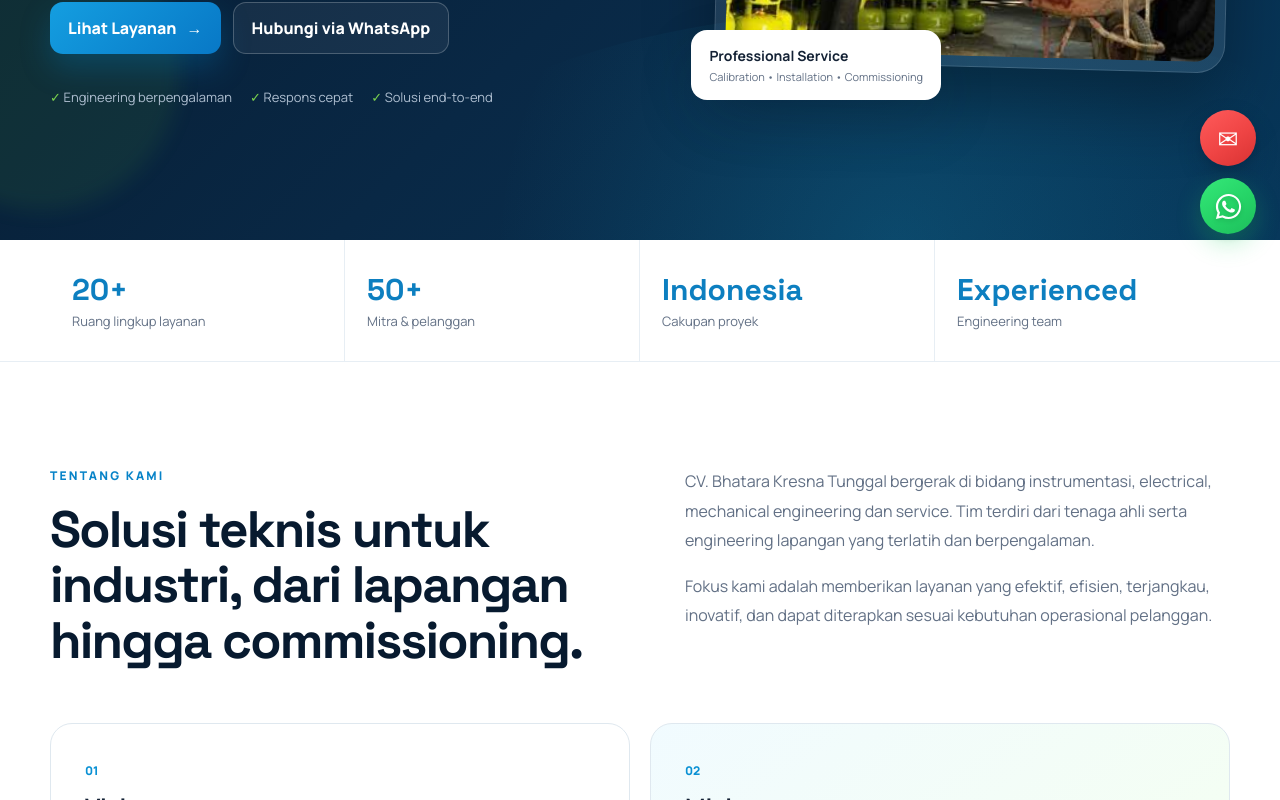
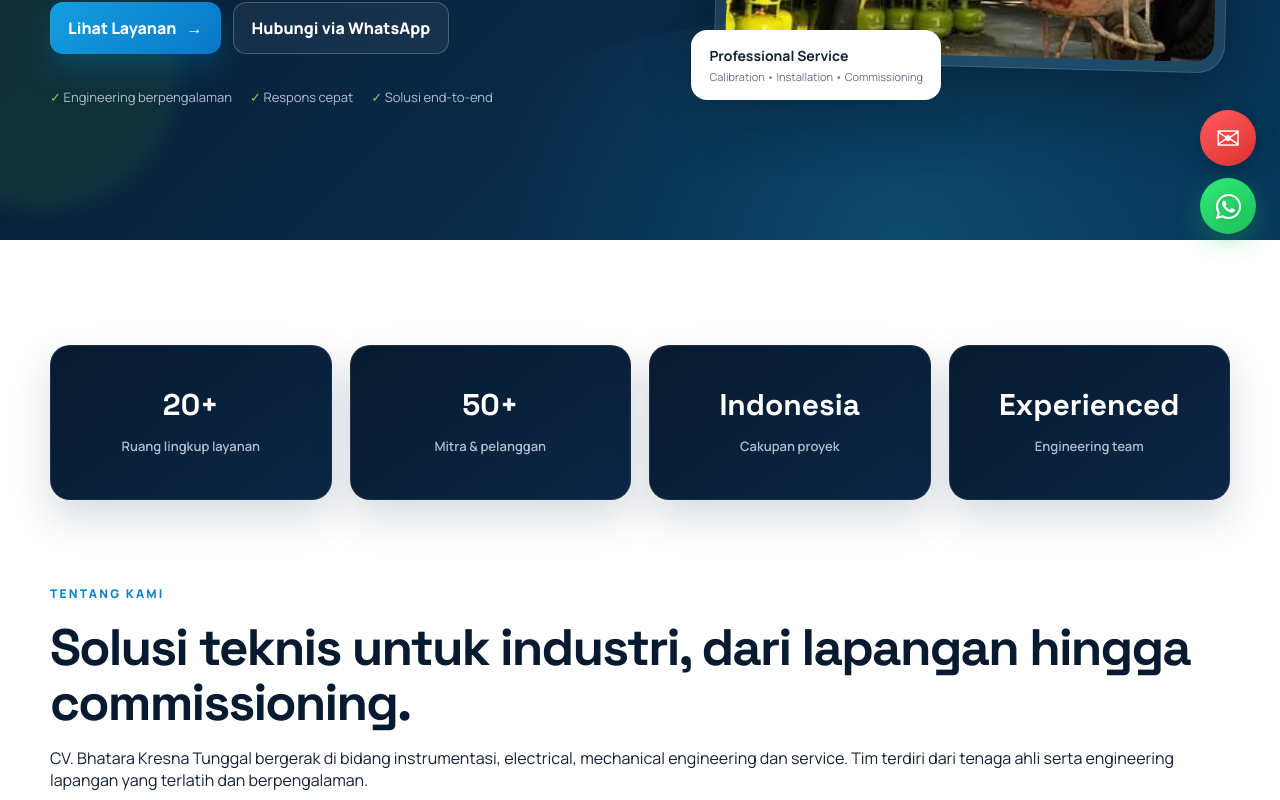
Before and after one commit to athenszz00/bkt-company-profile, a React (Vite) app: page / in a window 1280 px wide. Shown: the part 540-1340 px from the top of the page. Built offline with nearby package versions, Linux system fonts and the light colour scheme.

Commit message:
Update about highlights card design

```diff
--- a/src/main.jsx
+++ b/src/main.jsx
@@ -359,37 +359,6 @@ function App() {
         </section>
 
         {/* =====================================================
-            STATS
-        ===================================================== */}
-
-        <section className="stats">
-
-          <div className="container stats__grid">
-
-            {highlights.map(
-              ([number, label]) => (
-
-                <div
-                  className="stat"
-                  key={label}
-                >
-                  <strong>
-                    {number}
-                  </strong>
-
-                  <span>
-                    {label}
-                  </span>
-                </div>
-
-              )
-            )}
-
-          </div>
-
-        </section>
-
-        {/* =====================================================
             ABOUT
         ===================================================== */}
 
@@ -397,6 +366,34 @@ function App() {
           id="about"
           className="section about"
         >
+
+          {/* HIGHLIGHTS */}
+
+          <div className="container about-highlights">
+
+            {highlights.map(([number, label], index) => (
+
+              <article
+                className="about-highlight-card"
+                key={label}
+              >
+
+                <strong>
+                  {number}
+                </strong>
+
+                <p>
+                  {label}
+                </p>
+
+              </article>
+
+            ))}
+
+          </div>
+
+
+          {/* ABOUT CONTENT */}
 
           <div className="container about__grid">
 
@@ -435,13 +432,12 @@ function App() {
 
           </div>
 
+
+          {/* VISION MISSION */}
+
           <div className="container vision-grid">
 
             <article className="vision-card">
-
-              <span>
-                01
-              </span>
 
               <h3>
                 Visi
@@ -457,10 +453,6 @@ function App() {
             </article>
 
             <article className="vision-card vision-card--accent">
-
-              <span>
-                02
-              </span>
 
               <h3>
                 Misi
@@ -592,9 +584,6 @@ function App() {
                     />
 
                     <div className="creative-project-card__overlay">
-                      <span>
-                        {String(projectNumber).padStart(2, '0')}
-                      </span>
 
                       <h3>{item.title}</h3>
                       <p>{item.subtitle}</p>
@@ -759,28 +748,28 @@ function App() {
               Quick Links
             </h3>
 
-            <button
-              onClick={() => go('home')}
-            >
+            <button onClick={() => go('home')}>
+              <span className="footer__menu-text">
                 Beranda
+              </span>
             </button>
 
-            <button
-              onClick={() => go('about')}
-            >
+            <button onClick={() => go('about')}>
+              <span className="footer__menu-text">
                 Tentang Kami
+              </span>
             </button>
 
-            <button
-              onClick={() => go('projects')}
-            >
+            <button onClick={() => go('projects')}>
+              <span className="footer__menu-text">
                 Portofolio
+              </span>
             </button>
 
-            <button
-              onClick={() => go('clients')}
-            >
+            <button onClick={() => go('clients')}>
+              <span className="footer__menu-text">
                 Mitra & Pelanggan
+              </span>
             </button>
 
           </div>
@@ -793,28 +782,28 @@ function App() {
               Layanan
             </h3>
 
-            <button
-              onClick={() => go('services')}
-            >
+            <button onClick={() => go('services')}>
+              <span className="footer__menu-text">
                 Instrumentasi Industri
+              </span>
             </button>
 
-            <button
-              onClick={() => go('services')}
-            >
+            <button onClick={() => go('services')}>
+              <span className="footer__menu-text">
                 Electrical & Mechanical
+              </span>
             </button>
 
-            <button
-              onClick={() => go('services')}
-            >
+            <button onClick={() => go('services')}>
+              <span className="footer__menu-text">
                 SPPBE & LPG Support
+              </span>
             </button>
 
-            <button
-              onClick={() => go('services')}
-            >
+            <button onClick={() => go('services')}>
+              <span className="footer__menu-text">
                 Engineering & Maintenance
+              </span>
             </button>
 
           </div>
@@ -836,17 +825,21 @@ function App() {
                 📞
               </span>
 
+              <span className="footer__link-text">
                 +62 822 1848 5849
+              </span>
             </a>
 
-            <a
-              href="mailto:lazuardi.bkt@gmail.com"
-            >
+            <a href="mailto:lazuardi.bkt@gmail.com">
+
               <span className="footer__emoji-icon">
                 📧
               </span>
 
+              <span className="footer__link-text">
                 lazuardi.bkt@gmail.com
+              </span>
+
             </a>
 
             <p className="footer__address">
@@ -855,9 +848,11 @@ function App() {
                 📍
               </span>
 
+              <span className="footer__link-text">
                 Jl. Pasir Kumeli,
                 Kota Cimahi,
                 Jawa Barat 40511
+              </span>
 
             </p>
 
--- a/src/styles.css
+++ b/src/styles.css
@@ -534,45 +534,150 @@ img {
 
 
 /* =========================================================
-   STATS
-========================================================= */
-
-.stats {
-  background: white;
-
-  border-bottom: 1px solid #e7eef4;
-}
-
-.stats__grid {
+   HIGHLIGHTS CARDS
+========================================================= */
+
+.highlights-section {
+  position: relative;
+
+  padding: 42px 0 58px;
+
+  background: #f4f8fb;
+}
+
+
+/* GRID */
+
+.highlights-grid {
   display: grid;
 
-  grid-template-columns: repeat(4, 1fr);
-}
-
-.stat {
-  padding: 30px 22px;
-
-  border-right: 1px solid #e7eef4;
-}
-
-.stat:last-child {
-  border-right: 0;
-}
-
-.stat strong {
+  grid-template-columns: repeat(4, minmax(0, 1fr));
+
+  gap: 18px;
+}
+
+
+/* CARD */
+
+.highlight-card {
+  position: relative;
+
+  min-height: 155px;
+
+  padding: 26px 24px;
+
+  overflow: hidden;
+
+  border: 1px solid #e3ebf1;
+  border-radius: 20px;
+
+  background: #ffffff;
+
+  box-shadow:
+    0 12px 35px rgba(7, 26, 47, 0.07);
+
+  transition:
+    transform 0.3s ease,
+    box-shadow 0.3s ease,
+    border-color 0.3s ease;
+}
+
+
+/* GARIS AKSEN ATAS */
+
+.highlight-card::before {
+  content: "";
+
+  position: absolute;
+
+  top: 0;
+  left: 24px;
+
+  width: 42px;
+  height: 3px;
+
+  border-radius: 0 0 999px 999px;
+
+  background:
+    linear-gradient(
+      90deg,
+      var(--blue),
+      var(--green)
+    );
+
+  transition:
+    width 0.35s ease;
+}
+
+
+/* NOMOR KECIL 01, 02, 03, 04 */
+
+.highlight-card__number {
   display: block;
 
-  font-family: 'Space Grotesk', sans-serif;
-
-  font-size: 30px;
-
-  color: #0d7fc0;
-}
-
-.stat span {
+  margin-bottom: 18px;
+
+  font-size: 10px;
+  font-weight: 800;
+
+  letter-spacing: 0.16em;
+
+  color: #8ca0b2;
+}
+
+
+/* ANGKA / VALUE */
+
+.highlight-card strong {
+  display: block;
+
+  margin-bottom: 7px;
+
+  font-family:
+    'Space Grotesk',
+    sans-serif;
+
+  font-size: clamp(25px, 2.2vw, 32px);
+  font-weight: 700;
+
+  line-height: 1.1;
+
+  letter-spacing: -0.025em;
+
+  color: var(--navy);
+}
+
+
+/* DESCRIPTION */
+
+.highlight-card p {
+  margin: 0;
+
   font-size: 13px;
+  font-weight: 600;
+
+  line-height: 1.55;
 
   color: var(--muted);
+}
+
+
+/* =========================================================
+   HOVER
+========================================================= */
+
+.highlight-card:hover {
+  transform: translateY(-6px);
+
+  border-color: rgba(5, 135, 213, 0.22);
+
+  box-shadow:
+    0 20px 45px rgba(7, 26, 47, 0.12);
+}
+
+
+.highlight-card:hover::before {
+  width: calc(100% - 48px);
 }
 
 
@@ -598,39 +703,172 @@ img {
 
 
 /* =========================================================
-   ABOUT
-========================================================= */
-
-.about {
+   ABOUT HIGHLIGHTS
+========================================================= */
+
+.about-highlights {
+  display: grid;
+
+  grid-template-columns:
+    repeat(4, minmax(0, 1fr));
+
+  gap: 18px;
+
+  margin-bottom: 85px;
+}
+
+
+/* =========================================================
+   CARD
+========================================================= */
+
+.about-highlight-card {
+  position: relative;
+
+  display: flex;
+  flex-direction: column;
+  align-items: center;
+  justify-content: center;
+
+  min-height: 155px;
+
+  padding: 26px 24px;
+
+  overflow: hidden;
+
+  border: 1px solid rgba(255, 255, 255, 0.08);
+  border-radius: 20px;
+
+  text-align: center;
+
+  background:
+    linear-gradient(
+      145deg,
+      #071a2f,
+      #0b2745
+    );
+
+  box-shadow:
+    0 18px 42px rgba(7, 26, 47, 0.16);
+
+  transition:
+    transform 0.3s ease,
+    box-shadow 0.3s ease,
+    border-color 0.3s ease;
+}
+
+
+/* =========================================================
+   INDEX 01 / 02 / 03 / 04
+========================================================= */
+
+.about-highlight-card__index {
+  display: block;
+
+  margin-bottom: 12px;
+
+  font-size: 10px;
+  font-weight: 800;
+
+  letter-spacing: 0.16em;
+
+  color: rgba(255, 255, 255, 0.45);
+}
+
+
+/* =========================================================
+   VALUE
+   20+ / 50+ / INDONESIA / EXPERIENCED
+========================================================= */
+
+.about-highlight-card strong {
+  position: relative;
+
+  display: inline-block;
+
+  width: fit-content;
+
+  margin-bottom: 9px;
+  padding-bottom: 6px;
+
+  font-family:
+    'Space Grotesk',
+    sans-serif;
+
+  font-size: 30px;
+  font-weight: 700;
+
+  line-height: 1.1;
+
+  color: #ffffff;
+}
+
+
+/* =========================================================
+   GARIS PUTIH DI BAWAH VALUE
+========================================================= */
+
+.about-highlight-card strong::after {
+  content: "";
+
+  position: absolute;
+
+  left: 50%;
+  bottom: 0;
+
+  width: 0;
+  height: 2px;
+
+  transform: translateX(-50%);
+
+  border-radius: 999px;
+
   background: #ffffff;
-}
-
-.about__grid {
-  display: grid;
-
-  grid-template-columns: 1fr 1fr;
-
-  gap: 90px;
-
-  align-items: start;
-}
-
-.about__copy {
-  font-size: 16px;
-
-  line-height: 1.85;
-
-  color: var(--muted);
-}
-
-.about__copy p:first-child {
-  margin-top: 0;
-}
-
-.about__copy p:last-child {
-  margin-bottom: 0;
-}
-
+
+  box-shadow:
+    0 0 4px rgba(255, 255, 255, 0.8),
+    0 0 8px rgba(255, 255, 255, 0.45);
+
+  transition:
+    width 0.32s cubic-bezier(.22, .61, .36, 1);
+}
+
+
+/* garis putih muncul saat CARD di-hover */
+
+.about-highlight-card:hover strong::after {
+  width: 100%;
+}
+
+
+/* =========================================================
+   LABEL
+========================================================= */
+
+.about-highlight-card p {
+  margin: 0;
+
+  font-size: 13px;
+  font-weight: 600;
+
+  line-height: 1.55;
+
+  color: #aebed0;
+}
+
+
+/* =========================================================
+   CARD HOVER
+========================================================= */
+
+.about-highlight-card:hover {
+  transform: translateY(-6px);
+
+  border-color: rgba(255, 255, 255, 0.18);
+
+  box-shadow:
+    0 24px 50px rgba(7, 26, 47, 0.22);
+}
 
 /* =========================================================
    VISION / MISSION
@@ -2043,6 +2281,102 @@ img {
 }
 
 /* =========================================================
+   FOOTER NEON GREEN UNDERLINE
+========================================================= */
+
+
+/* =========================================================
+   QUICK LINKS + SERVICES TEXT
+========================================================= */
+
+.footer__menu-text,
+.footer__link-text {
+  position: relative;
+
+  display: inline-block;
+
+  width: fit-content;
+
+  padding-bottom: 5px;
+}
+
+
+/* =========================================================
+   NEON LINE
+========================================================= */
+
+.footer__menu-text::after,
+.footer__link-text::after {
+  content: "";
+
+  position: absolute;
+
+  left: 0;
+  bottom: 0;
+
+  width: 0;
+  height: 2px;
+
+  border-radius: 999px;
+
+  background: #5334c7;
+
+  box-shadow:
+    0 0 4px rgba(104, 74, 212, 0.95),
+    0 0 8px rgba(104, 74, 212, 0.75),
+    0 0 14px rgba(104, 74, 212, 0.5);
+
+  transition:
+    width 0.32s cubic-bezier(.22, .61, .36, 1),
+    box-shadow 0.32s ease;
+}
+
+
+/* =========================================================
+   QUICK LINKS + SERVICES HOVER
+========================================================= */
+
+.footer__column
+> button:not(.footer__brand):hover
+.footer__menu-text::after {
+  width: 100%;
+
+  box-shadow:
+    0 0 5px rgba(121, 212, 74, 1),
+    0 0 10px rgba(121, 212, 74, 0.8),
+    0 0 18px rgba(121, 212, 74, 0.55);
+}
+
+
+/* =========================================================
+   CONTACT HOVER
+========================================================= */
+
+.footer__contact a:hover
+.footer__link-text::after,
+.footer__address:hover
+.footer__link-text::after {
+  width: 100%;
+
+  box-shadow:
+    0 0 5px rgba(121, 212, 74, 1),
+    0 0 10px rgba(121, 212, 74, 0.8),
+    0 0 18px rgba(121, 212, 74, 0.55);
+}
+
+
+/* =========================================================
+   TEXT COLOR HOVER
+========================================================= */
+
+.footer__column
+> button:not(.footer__brand):hover,
+.footer__contact a:hover,
+.footer__address:hover {
+  color: #0b3d6e;
+}
+
+/* =========================================================
    RESPONSIVE - TABLET / SMALL DESKTOP
 ========================================================= */
 
@@ -2382,7 +2716,7 @@ img {
 
   color: white;
 
-  font-size: 25px;
+  font-size: 30px;
   font-weight: 400;
 
   line-height: 1;
@@ -2539,7 +2873,7 @@ img {
   }
 
   .floating-contact__icon {
-    font-size: 22px;
+    font-size: 30px;
   }
 
 }
@@ -2562,7 +2896,7 @@ img {
   }
 
   .floating-contact__icon {
-    font-size: 20px;
+    font-size: 23px;
   }
 
 }
```
Also changed, not shown: 4 other files (tests, documents, lock files or other folders). Lines whose indentation alone changed are shown as unchanged.
